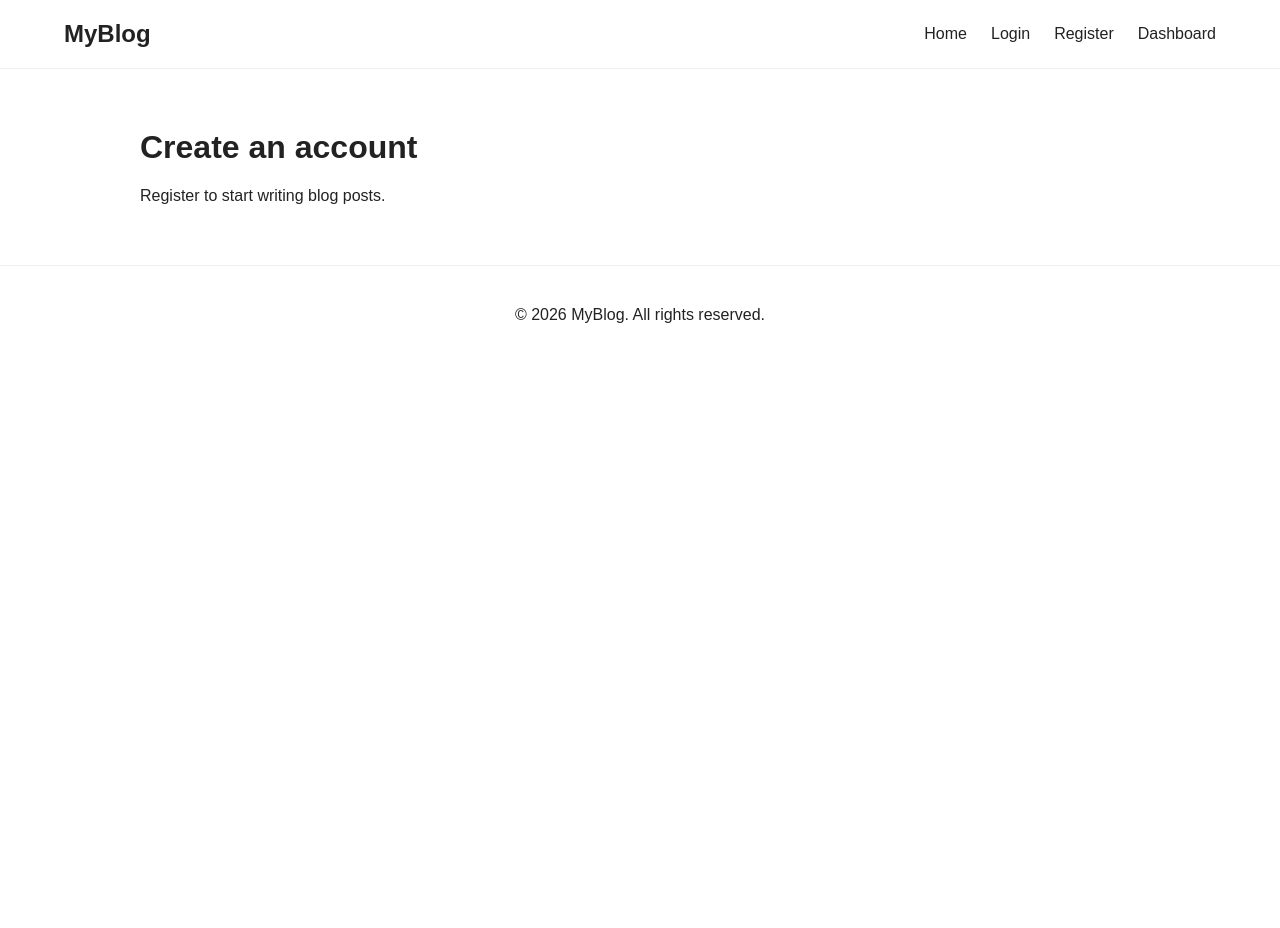
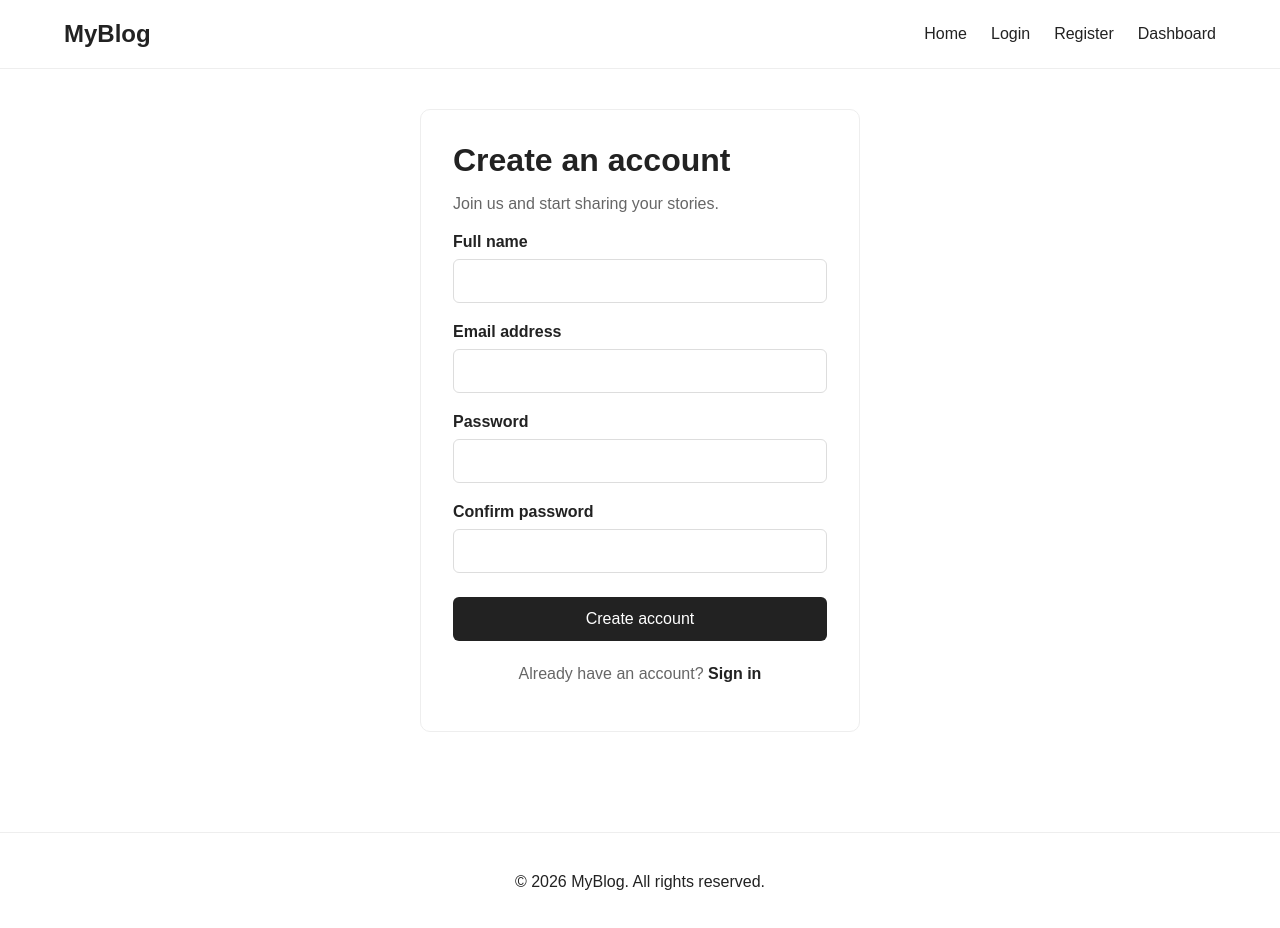
Before and after one commit to anxiousscripter/Syntecxhub-Blog-Application, a React (Vite) app in the folder client/: page /register in a window 1280 px wide. Shown: the top 928 px of the page. Before the commit the page ends 800 px from the top, so only its background shows below. Built offline with nearby package versions, Linux system fonts and the light colour scheme; no server answers.

Commit message:
New Feature: Account login and registration

```diff
--- a/client/src/App.jsx
+++ b/client/src/App.jsx
@@ -3,7 +3,10 @@ import { Routes, Route, Navigate } from 'react-router-dom';
 import PublicLayout from './layouts/PublicLayout';
 import DashboardLayout from './layouts/DashboardLayout';
 
+import ProtectedRoute from './components/ProtectedRoute';
 import CreatePostPage from './pages/dashboard/CreatePostPage';
+import LoginPage from './pages/public/LoginPage';
+import RegisterPage from './pages/public/RegisterPage';
 import PlaceholderPage from './components/PlaceholderPage';
 
 function App() {
@@ -31,28 +34,12 @@ function App() {
 					}
 				/>
 
-				<Route
-					path="/login"
-					element={
-						<PlaceholderPage
-							title="Login"
-							description="Sign in to your account."
-						/>
-					}
-				/>
-
-				<Route
-					path="/register"
-					element={
-						<PlaceholderPage
-							title="Create an account"
-							description="Register to start writing blog posts."
-						/>
-					}
-				/>
+				<Route path="/login" element={<LoginPage />} />
+				<Route path="/register" element={<RegisterPage />} />
 			</Route>
 
-			{/* Dashboard */}
+			{/* Protected dashboard */}
+			<Route element={<ProtectedRoute />}>
 				<Route path="/dashboard" element={<DashboardLayout />}>
 					<Route index element={<Navigate to="posts" replace />} />
 
@@ -78,8 +65,8 @@ function App() {
 						}
 					/>
 				</Route>
+			</Route>
 
-			{/* Unknown routes */}
 			<Route
 				path="*"
 				element={
--- /dev/null
+++ b/client/src/components/ProtectedRoute.jsx
@@ -0,0 +1,18 @@
+import { Navigate, Outlet } from 'react-router-dom';
+import { useAuth } from '../context/AuthContext';
+
+function ProtectedRoute() {
+	const { isAuthenticated, authLoading } = useAuth();
+
+	if (authLoading) {
+		return <p>Checking authentication...</p>;
+	}
+
+	if (!isAuthenticated) {
+		return <Navigate to="/login" replace />;
+	}
+
+	return <Outlet />;
+}
+
+export default ProtectedRoute;
--- /dev/null
+++ b/client/src/context/AuthContext.jsx
@@ -0,0 +1,68 @@
+import { createContext, useContext, useEffect, useState } from 'react';
+import api from '../services/api';
+
+const AuthContext = createContext(null);
+
+export function AuthProvider({ children }) {
+	const [user, setUser] = useState(null);
+	const [authLoading, setAuthLoading] = useState(true);
+
+	// Check whether the browser already has a valid login cookie.
+	useEffect(() => {
+		const checkAuth = async () => {
+			try {
+				const response = await api.get('/auth/me');
+				setUser(response.data.user);
+			} catch {
+				setUser(null);
+			} finally {
+				setAuthLoading(false);
+			}
+		};
+
+		checkAuth();
+	}, []);
+
+	const login = async (credentials) => {
+		const response = await api.post('/auth/login', credentials);
+		setUser(response.data.user);
+		return response.data;
+	};
+
+	const register = async (userDetails) => {
+		const response = await api.post('/auth/register', userDetails);
+		setUser(response.data.user);
+		return response.data;
+	};
+
+	const logout = async () => {
+		try {
+			await api.post('/auth/logout');
+		} finally {
+			setUser(null);
+		}
+	};
+
+	const value = {
+		user,
+		authLoading,
+		isAuthenticated: Boolean(user),
+		login,
+		register,
+		logout,
+	};
+
+	return (
+		<AuthContext.Provider value={value}>{children}</AuthContext.Provider>
+	);
+}
+
+export function useAuth() {
+	const context = useContext(AuthContext);
+
+	if (!context) {
+		throw new Error('useAuth must be used within an AuthProvider');
+	}
+
+	return context;
+}
--- a/client/src/main.jsx
+++ b/client/src/main.jsx
@@ -3,11 +3,14 @@ import { createRoot } from 'react-dom/client';
 import { BrowserRouter } from 'react-router-dom';
 
 import App from './App.jsx';
+import { AuthProvider } from './context/AuthContext.jsx';
 
 createRoot(document.getElementById('root')).render(
 	<StrictMode>
 		<BrowserRouter>
-			<App />
+			<AuthProvider>
+				<App />
+			</AuthProvider>
 		</BrowserRouter>
 	</StrictMode>,
 );
--- /dev/null
+++ b/client/src/pages/public/AuthPage.css
@@ -0,0 +1,73 @@
+.auth-page {
+	min-height: 70vh;
+	display: flex;
+	justify-content: center;
+	align-items: center;
+	padding: 40px 20px;
+}
+
+.auth-card {
+	width: 100%;
+	max-width: 440px;
+	padding: 32px;
+	border: 1px solid #eee;
+	border-radius: 10px;
+}
+
+.auth-card h1 {
+	margin-top: 0;
+	margin-bottom: 10px;
+}
+
+.auth-card > p {
+	color: #666;
+}
+
+.auth-card .form-group {
+	margin-top: 20px;
+}
+
+.auth-card label {
+	display: block;
+	margin-bottom: 8px;
+	font-weight: 600;
+}
+
+.auth-card input {
+	width: 100%;
+	padding: 12px;
+	border: 1px solid #ddd;
+	border-radius: 6px;
+	font: inherit;
+}
+
+.auth-card button {
+	width: 100%;
+	margin-top: 24px;
+	padding: 13px;
+	border: none;
+	border-radius: 6px;
+	background: #222;
+	color: white;
+	font: inherit;
+	cursor: pointer;
+}
+
+.auth-card button:disabled {
+	opacity: 0.6;
+	cursor: not-allowed;
+}
+
+.auth-card .auth-switch {
+	margin-top: 24px;
+	text-align: center;
+}
+
+.auth-switch a {
+	font-weight: 600;
+	color: #222;
+}
+
+.auth-card .form-error {
+	color: #c62828;
+}
--- a/client/src/pages/public/LoginPage.jsx
+++ b/client/src/pages/public/LoginPage.jsx
@@ -0,0 +1,88 @@
+import { useState } from 'react';
+import { Link, useNavigate } from 'react-router-dom';
+import { useAuth } from '../../context/AuthContext';
+import './AuthPage.css';
+
+function LoginPage() {
+	const navigate = useNavigate();
+	const { login } = useAuth();
+
+	const [email, setEmail] = useState('');
+	const [password, setPassword] = useState('');
+	const [error, setError] = useState('');
+	const [loading, setLoading] = useState(false);
+
+	const handleSubmit = async (event) => {
+		event.preventDefault();
+		setError('');
+
+		try {
+			setLoading(true);
+
+			await login({ email, password });
+
+			navigate('/dashboard/posts');
+		} catch (err) {
+			console.error('Login error:', err);
+			console.error('Server response:', err.response?.data);
+
+			setError(
+				err.response?.data?.message ||
+					'Unable to log in. Please check your details.',
+			);
+		} finally {
+			setLoading(false);
+		}
+	};
+
+	return (
+		<main className="auth-page">
+			<div className="auth-card">
+				<h1>Welcome back</h1>
+				<p>Sign in to manage your blog posts.</p>
+
+				{error && (
+					<p className="form-error" role="alert">
+						{error}
+					</p>
+				)}
+
+				<form onSubmit={handleSubmit}>
+					<div className="form-group">
+						<label htmlFor="email">Email address</label>
+						<input
+							id="email"
+							type="email"
+							value={email}
+							onChange={(event) => setEmail(event.target.value)}
+							required
+						/>
+					</div>
+
+					<div className="form-group">
+						<label htmlFor="password">Password</label>
+						<input
+							id="password"
+							type="password"
+							value={password}
+							onChange={(event) =>
+								setPassword(event.target.value)
+							}
+							required
+						/>
+					</div>
+
+					<button type="submit" disabled={loading}>
+						{loading ? 'Signing in...' : 'Sign in'}
+					</button>
+				</form>
+
+				<p className="auth-switch">
+					Don't have an account? <Link to="/register">Register</Link>
+				</p>
+			</div>
+		</main>
+	);
+}
+
+export default LoginPage;
--- a/client/src/pages/public/RegisterPage.jsx
+++ b/client/src/pages/public/RegisterPage.jsx
@@ -0,0 +1,121 @@
+import { useState } from 'react';
+import { Link, useNavigate } from 'react-router-dom';
+import { useAuth } from '../../context/AuthContext';
+import './AuthPage.css';
+
+function RegisterPage() {
+	const navigate = useNavigate();
+	const { register } = useAuth();
+
+	const [name, setName] = useState('');
+	const [email, setEmail] = useState('');
+	const [password, setPassword] = useState('');
+	const [confirmPassword, setConfirmPassword] = useState('');
+	const [error, setError] = useState('');
+	const [loading, setLoading] = useState(false);
+
+	const handleSubmit = async (event) => {
+		event.preventDefault();
+		setError('');
+
+		if (password !== confirmPassword) {
+			setError('Your passwords do not match.');
+			return;
+		}
+
+		try {
+			setLoading(true);
+
+			await register({ name, email, password });
+
+			navigate('/dashboard/posts');
+		} catch (err) {
+			console.error('Registration error:', err);
+			console.error('Server response:', err.response?.data);
+
+			setError(
+				err.response?.data?.message ||
+					'Unable to create your account. Please try again.',
+			);
+		} finally {
+			setLoading(false);
+		}
+	};
+
+	return (
+		<main className="auth-page">
+			<div className="auth-card">
+				<h1>Create an account</h1>
+				<p>Join us and start sharing your stories.</p>
+
+				{error && (
+					<p className="form-error" role="alert">
+						{error}
+					</p>
+				)}
+
+				<form onSubmit={handleSubmit}>
+					<div className="form-group">
+						<label htmlFor="name">Full name</label>
+						<input
+							id="name"
+							type="text"
+							value={name}
+							onChange={(event) => setName(event.target.value)}
+							required
+						/>
+					</div>
+
+					<div className="form-group">
+						<label htmlFor="email">Email address</label>
+						<input
+							id="email"
+							type="email"
+							value={email}
+							onChange={(event) => setEmail(event.target.value)}
+							required
+						/>
+					</div>
+
+					<div className="form-group">
+						<label htmlFor="password">Password</label>
+						<input
+							id="password"
+							type="password"
+							value={password}
+							onChange={(event) =>
+								setPassword(event.target.value)
+							}
+							required
+						/>
+					</div>
+
+					<div className="form-group">
+						<label htmlFor="confirmPassword">
+							Confirm password
+						</label>
+						<input
+							id="confirmPassword"
+							type="password"
+							value={confirmPassword}
+							onChange={(event) =>
+								setConfirmPassword(event.target.value)
+							}
+							required
+						/>
+					</div>
+
+					<button type="submit" disabled={loading}>
+						{loading ? 'Creating account...' : 'Create account'}
+					</button>
+				</form>
+
+				<p className="auth-switch">
+					Already have an account? <Link to="/login">Sign in</Link>
+				</p>
+			</div>
+		</main>
+	);
+}
+
+export default RegisterPage;
```
Also changed, not shown: 1 other file (tests, documents, lock files or other folders). Lines whose indentation alone changed are shown as unchanged.
